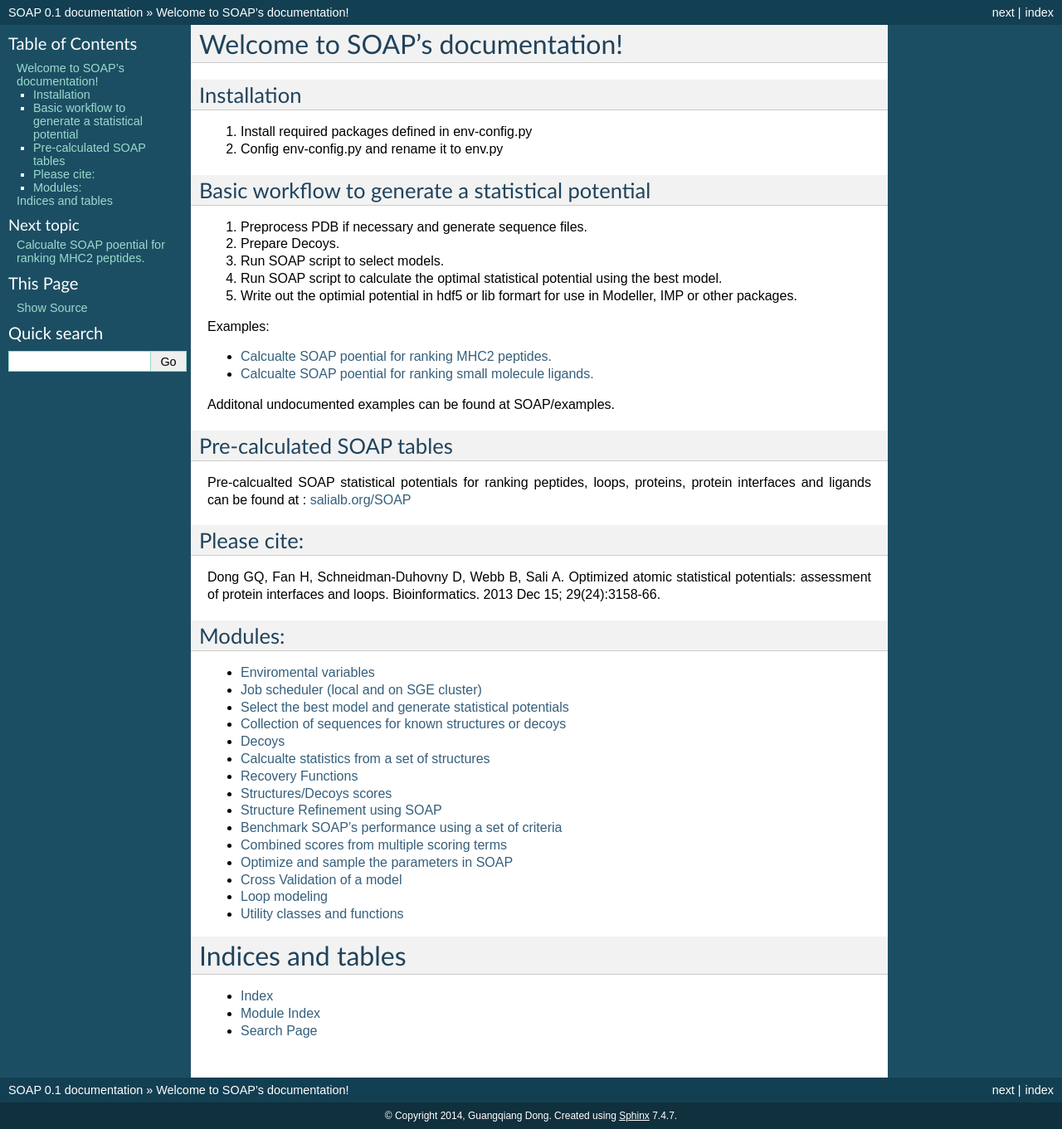
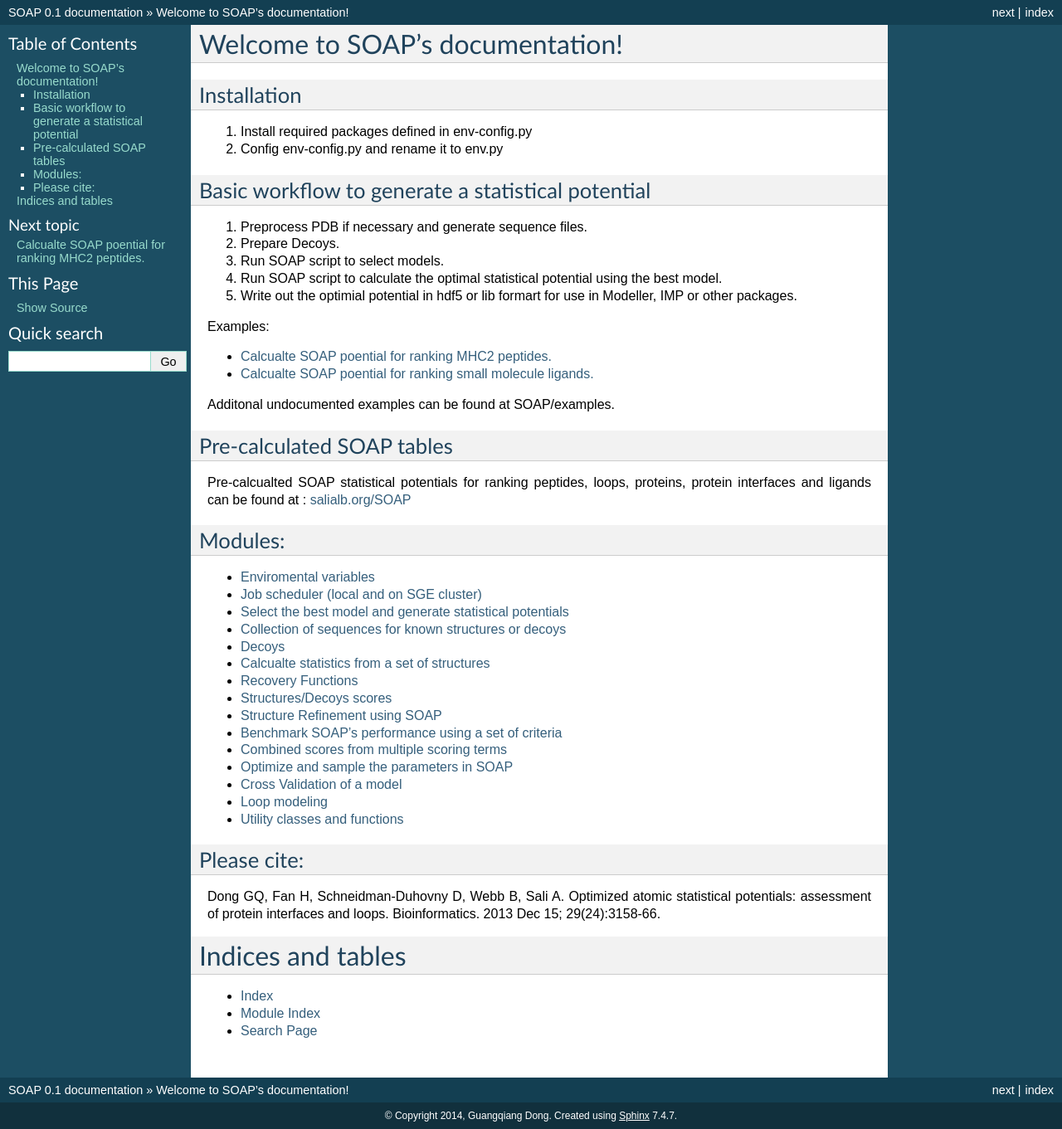
Before and after one commit to salilab/SOAP, a Sphinx documentation site: the page built from doc/index.rst, in a window 1280 px wide. Shown: the whole page at 83% size. Built offline with Sphinx 7.4.7, drawn with Linux system fonts in a browser that asks for light colours; formulas are drawn with MathJax 3; pages that are not in the unit, such as notebooks, are missing from menus; some of the changed lines change nothing that is shown.

Commit message:
added documentation

```diff
--- a/doc/index.rst
+++ b/doc/index.rst
@@ -34,9 +34,6 @@
 --------------------------
 Pre-calcualted SOAP statistical potentials for ranking peptides, loops, proteins, protein interfaces and ligands can be found at : `salialb.org/SOAP <http://salilab.org/SOAP>`_
 
-Please cite:
--------------------
-Dong GQ, Fan H, Schneidman-Duhovny D, Webb B, Sali A. Optimized atomic statistical potentials: assessment of protein interfaces and loops. Bioinformatics. 2013 Dec 15; 29(24):3158-66.
 
 Modules:
 ----------------
@@ -61,6 +58,9 @@
    loop
    utility
 
+Please cite:
+-------------------
+Dong GQ, Fan H, Schneidman-Duhovny D, Webb B, Sali A. Optimized atomic statistical potentials: assessment of protein interfaces and loops. Bioinformatics. 2013 Dec 15; 29(24):3158-66.
 
 
 Indices and tables
```
Also changed, not shown: 6 other files.
